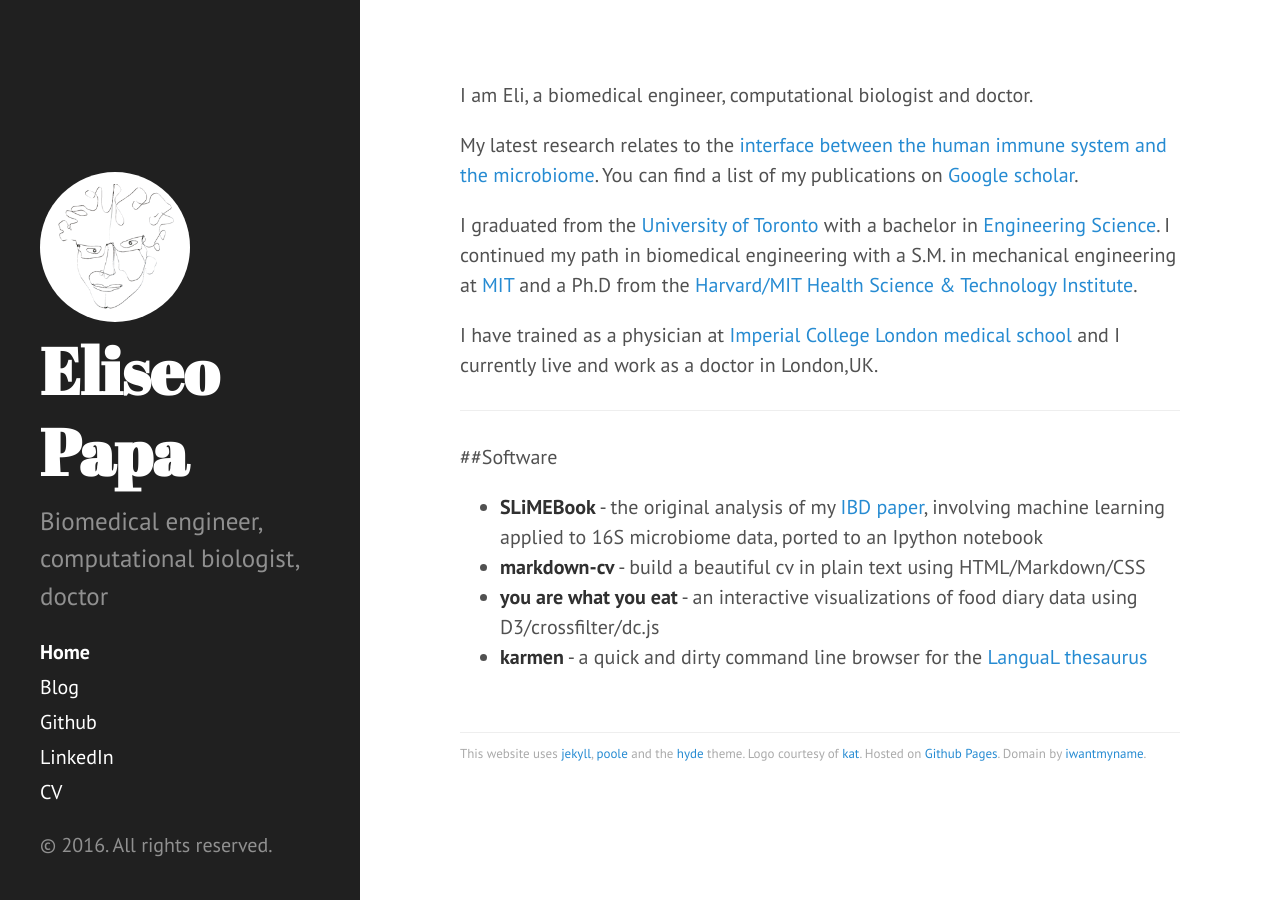
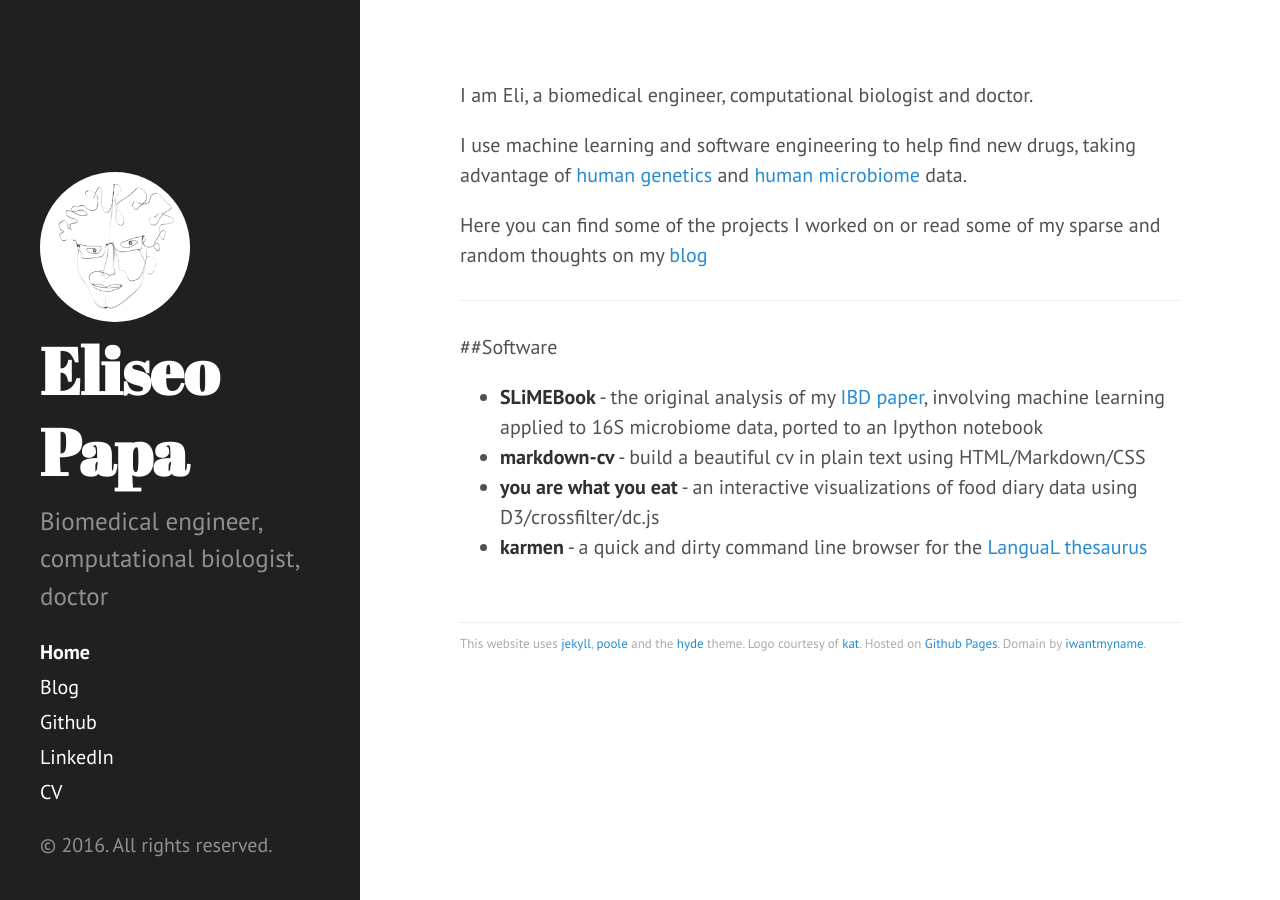
Before and after one commit to elipapa/elipapa.github.io, a Jekyll site: the page built from index.md, in a window 1280 px wide. Built offline with Jekyll 4.4.1, drawn with Linux system fonts in a browser that asks for light colours.

Commit message:
update landing page, one more post and baseurl fixes

```diff
--- a/_config.yml
+++ b/_config.yml
@@ -3,7 +3,7 @@ markdown:         kramdown
 highlighter:      pygments
 
 # Permalinks
-permalink:        pretty
+permalink:        /blog/:categories/:title.html
 
 # Setup
 title:            Eliseo Papa
@@ -15,8 +15,8 @@ author:
   name:           'Eliseo Papa'
   url:            'http://elipapa.github.io'
 
-# paginate:         3
-# paginate_path:    "blog/:num"
+paginate:         8
+paginate_path:    "blog/:num"
 
 # Custom vars
 repo:             "http://github.com/elipapa/elipapa.github.io"
@@ -24,3 +24,4 @@ repo:             "http://github.com/elipapa/elipapa.github.io"
 # let github generate a sitemap.xml for you
 gems:
   - jekyll-sitemap
+  - jekyll-paginate
--- a/_posts/2012-05-08-poster-host-microbiome-interactions-conf.markdown
+++ b/_posts/2012-05-08-poster-host-microbiome-interactions-conf.markdown
@@ -5,9 +5,9 @@ date: 2012-05-08 22:33
 comments: true
 ---
 
-My abstract was selected for the [Host-Microbiome Interactions in Health and Disease](https://registration.hinxton.wellcome.ac.uk/display_info.asp?id=271) conference at the Sanger Institute, which is great news. Already a few hours of the meeting went by and I don't think I ever talked so much microbiome in so little time. Here is a [low resolution pdf of my poster]({{ site.baseurl }}/downloads/documents/ibdML-poster.pdf).
+My abstract was selected for the [Host-Microbiome Interactions in Health and Disease](https://registration.hinxton.wellcome.ac.uk/display_info.asp?id=271) conference at the Sanger Institute, which is great news. Already a few hours of the meeting went by and I don't think I ever talked so much microbiome in so little time. Here is a [low resolution pdf of my poster]({{ site.url }}/downloads/documents/ibdML-poster.pdf).
 
 
-<img src="{{ site.baseurl }}/assets/ibdML-poster.png" alt="poster preview" width="300" style="align:center;">
+<img src="{{ site.url }}/assets/ibdML-poster.png" alt="poster preview" width="300" style="align:center;">
 
 I would probably design it differently, now that I have had the chance to see it on the wall. Too much text and the font was too tiny.
--- a/index.md
+++ b/index.md
@@ -5,11 +5,14 @@ title: Home
 
 I am Eli, a biomedical engineer, computational biologist and doctor.
 
-My latest research relates to the [interface between the human immune system and the microbiome][almlab]. You can find a list of my publications on [Google scholar][].
+I use machine learning and software engineering to help find new drugs,
+taking advantage of [human genetics](http://www.targetvalidation.org)  and [human microbiome](http://www.nextbiome.com) data.
 
-I graduated from the [University of Toronto][] with a bachelor in [Engineering Science][]. I continued my path in biomedical engineering with a S.M. in mechanical engineering at [MIT][] and a Ph.D from the [Harvard/MIT Health Science & Technology Institute][].
+Here you can find some of the projects I worked on or read some of my sparse and random thoughts on my [blog]({{site.url}}/blog)
 
-I have trained as a physician at [Imperial College London medical school][] and I currently live and work as a doctor in London,UK.
+
+<!-- I graduated from the [University of Toronto][] with a bachelor in [Engineering Science][]. I continued my path in biomedical engineering with a S.M. in mechanical engineering at [MIT][] and a Ph.D from the [Harvard/MIT Health Science & Technology Institute][] working on the [interface between the human immune system and the microbiome][almlab].
+You can find a list of my research publications on [Google scholar][]. I have trained as a physician at [Imperial College London medical school][]. -->
 
 ***
 
```
Also changed, not shown: _drafts/repair-sparsebundles.md (added, +21 -0 lines), _posts/2014-12-19-ruby_openssl_eerror.md (renamed from _drafts/ruby_openssl_eerror.md, +3 -4 lines).
